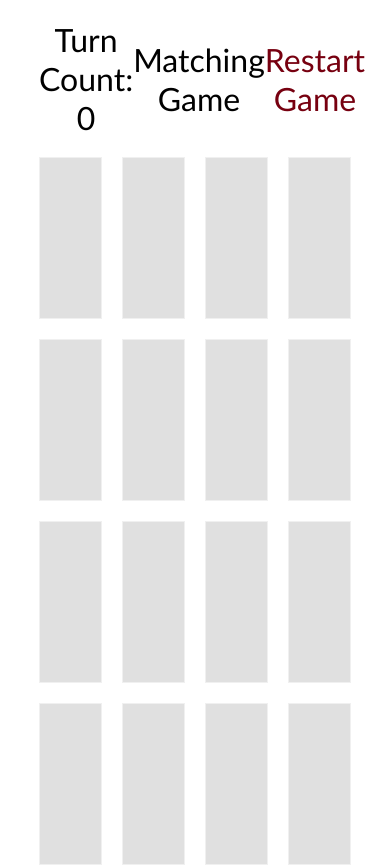
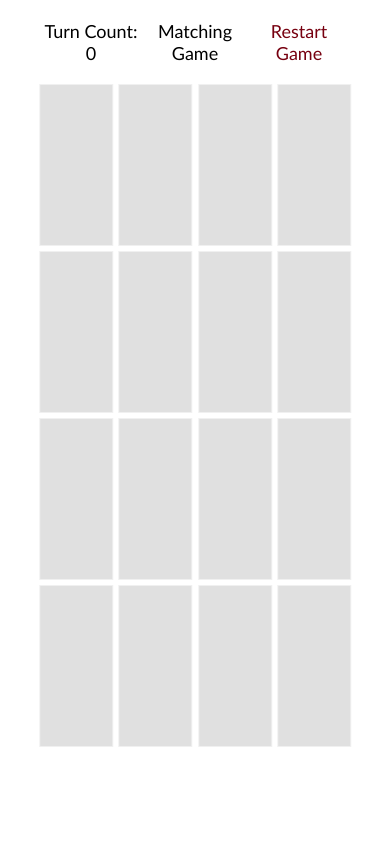
Before and after one commit to Ak-Bhatia/memory-game, a React (Create React App) app: page / in a window 390 px wide. After the commit the page ends 844 px from the top, so only its background shows below. Built offline with nearby package versions, Linux system fonts and the light colour scheme.

Commit message:
media query

```diff
--- a/src/App.css
+++ b/src/App.css
@@ -37,6 +37,16 @@ a {
   grid-gap: 20px;
 }
 
+@media only screen and (max-width: 650px) {
+  .grid {
+    grid-gap: 5px;
+  }
+
+  .header {
+    font-size: large;
+  }
+}
+
 .win-modal {
   height: 100%;
   width: 100%;
```
